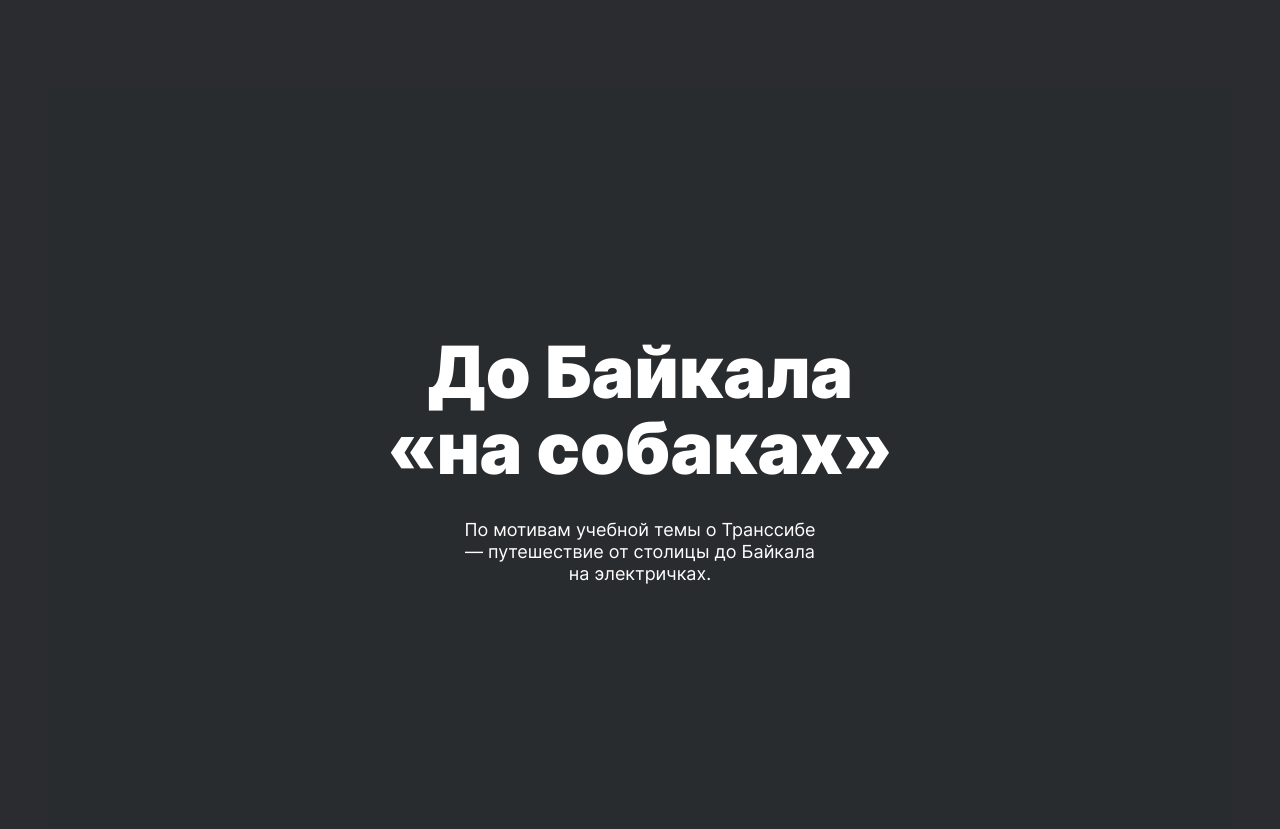
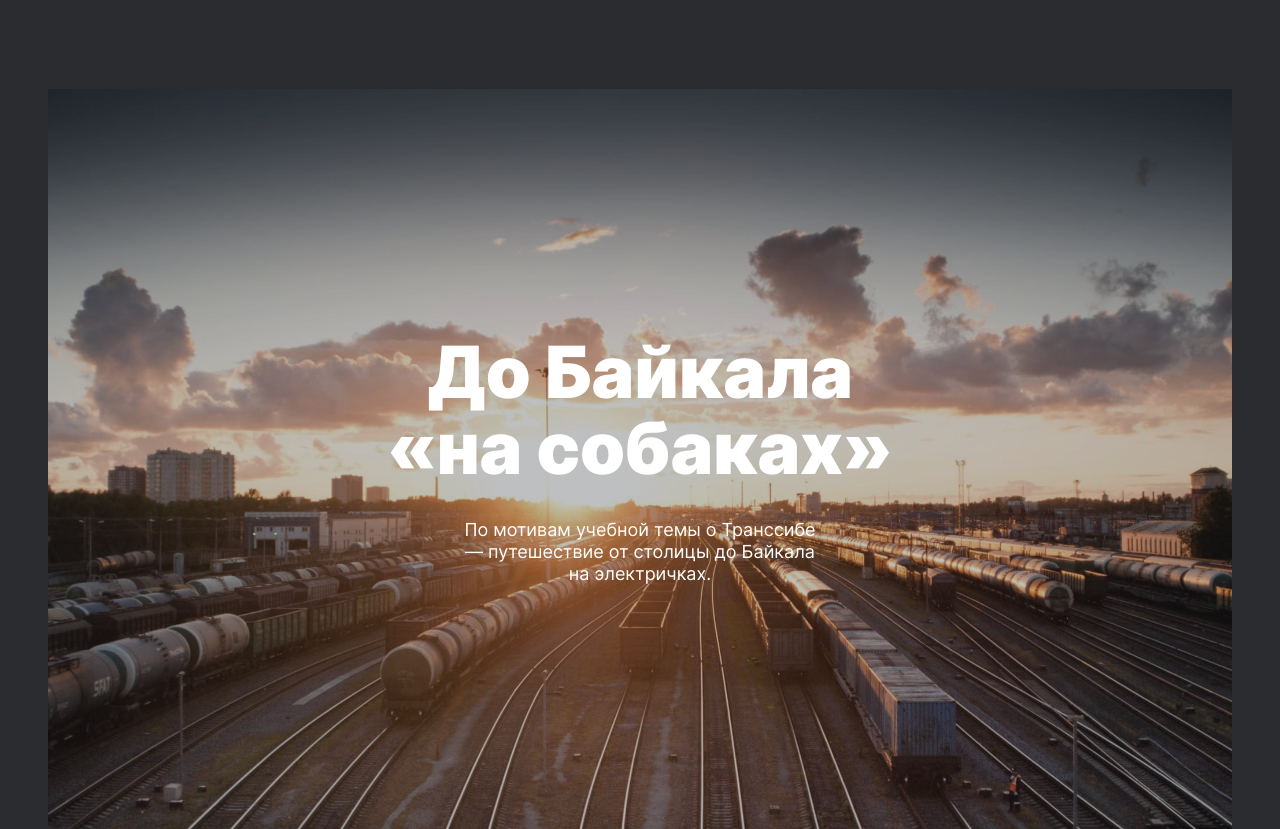
Before and after one commit to NovikYaroslav/russian-travel, a plain HTML site: page index.html in a window 1280 px wide. Shown: the part 5914-6743 px from the top of the page. Drawn offline with Linux system fonts and the light colour scheme; the site is published under a folder, as on GitHub Pages, so addresses that start at the root find nothing; files whose address does not match are found by name.

Commit message:
cover rev 4

```diff
--- a/blocks/cover/cover.css
+++ b/blocks/cover/cover.css
@@ -5,7 +5,7 @@
     align-items: center;
     max-width: 1184px;
     min-height: 740px;
-    background-image: url(/../../image/cover-trains.jpg);
+    background-image: url(./../../image/cover-trains.jpg);
     margin: 0 auto;
     background-size: cover;
     margin-top: 92px;
```
